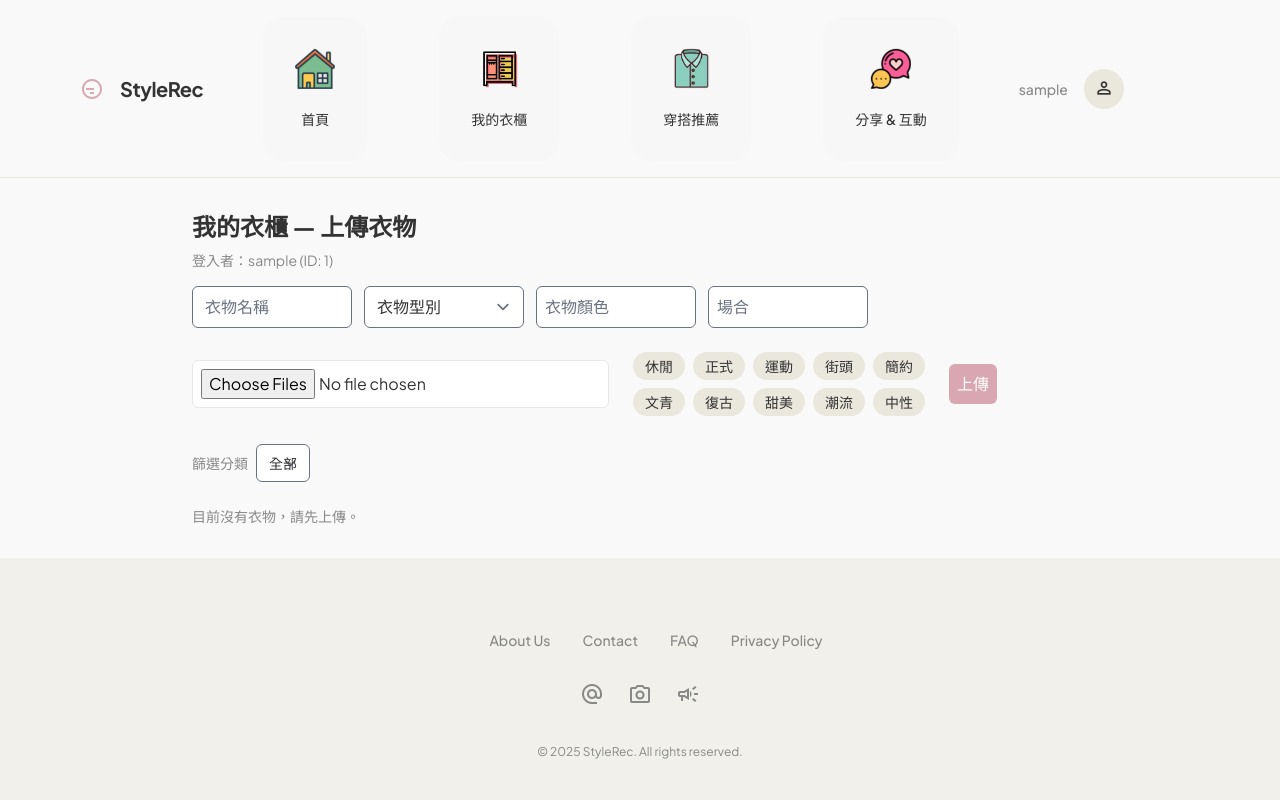
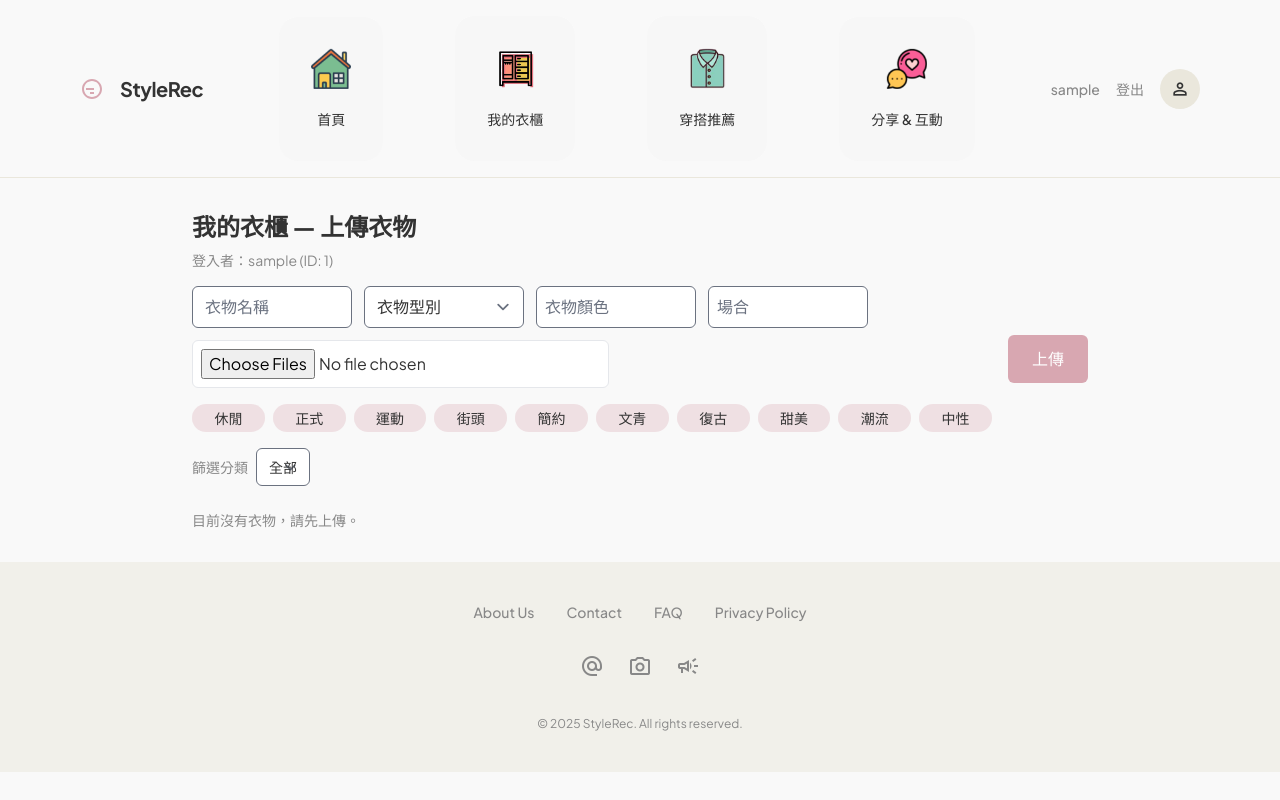
Before and after one commit to memory9802/AI-project, a Flask app: page /wardrobe/wardrobe in a window 1280 px wide. Run offline with Flask 3, Linux system fonts and the light colour scheme; the visitor is signed in with stand-in values (Sample User, id 1); data that the repository does not hold is empty; some libraries are stand-ins or nearby versions.

Commit message:
統整登入功能

```diff
--- a/app/templates/share.html
+++ b/app/templates/share.html
@@ -216,6 +216,9 @@
           </div>
           <div class="flex items-center gap-4">
             <span id="user-display" class="hidden text-sm font-medium text-subtle-light dark:text-subtle-dark"></span>
+            <a href="{{ url_for('home.clear_user_session') }}" class="text-sm font-medium text-subtle-light dark:text-subtle-dark hover:text-red-500 transition-colors" title="登出">
+              登出
+            </a>
             <button
               class="flex max-w-[480px] cursor-pointer items-center justify-center overflow-hidden rounded-full h-10 w-10 bg-secondary-light dark:bg-secondary-dark hover:bg-primary/20 dark:hover:bg-primary/30 transition-colors"
               onclick="window.location.href='{{ url_for('login.login') }}'"
--- a/app/templates/wardrobe.html
+++ b/app/templates/wardrobe.html
@@ -54,13 +54,30 @@
   <script>
     (async () => {
       try {
-        const res = await fetch('/login/status', { credentials: 'same-origin' });
+        const res = await fetch('/login/status', {
+          method: 'GET',
+          credentials: 'same-origin',
+          headers: {
+            'Accept': 'application/json'
+          }
+        });
+
+        if (!res.ok) {
+          console.error('Status check failed:', res.status);
+          const nextUrl = encodeURIComponent(window.location.pathname + window.location.search);
+          window.location.replace(`/login/?next=${nextUrl}`);
+          return;
+        }
+
         const data = await res.json();
+        console.log('Login status:', data);
+
         if (!data.authenticated) {
           const nextUrl = encodeURIComponent(window.location.pathname + window.location.search);
           window.location.replace(`/login/?next=${nextUrl}`);
           return;
         }
+
         window.currentUser = data.user;
         sessionStorage.setItem('current_user', JSON.stringify(data.user));
         document.body.dataset.userId = data.user?.id || '';
@@ -75,6 +92,7 @@
           recommendationLink.href = `${recommendationLink.dataset.base}?user_id=${data.user.id}&username=${encodeURIComponent(data.user.username || '')}`;
         }
       } catch (error) {
+        console.error('Error checking login status:', error);
         const nextUrl = encodeURIComponent(window.location.pathname + window.location.search);
         window.location.replace(`/login/?next=${nextUrl}`);
       }
@@ -133,12 +151,15 @@
             </li>
           </div>
           <div class="flex items-center gap-4">
-            <a href="{{ url_for('home.clear_user_session') }}"><span id="user-display" class="hidden text-sm font-medium text-subtle-light dark:text-subtle-dark"></span></a>
-            <button
+            <span id="user-display" class="hidden text-sm font-medium text-subtle-light dark:text-subtle-dark"></span>
+            <a href="{{ url_for('home.clear_user_session') }}" class="text-sm font-medium text-subtle-light dark:text-subtle-dark hover:text-red-500 transition-colors" title="登出">
+              登出
+            </a>
+            <a href="{{ url_for('login.login') }}"
               class="flex max-w-[480px] cursor-pointer items-center justify-center overflow-hidden rounded-full h-10 w-10 bg-secondary-light dark:bg-secondary-dark hover:bg-primary/20 dark:hover:bg-primary/30 transition-colors"
-              ><a href="{{ url_for('login.login') }}">
+              title="登入">
               <span class="material-symbols-outlined text-xl">person</span>
-            </button>
+            </a>
             <button class="md:hidden flex items-center justify-center h-10 w-10">
               <span class="material-symbols-outlined text-2xl">menu</span>
             </button>
@@ -153,6 +174,10 @@
             </p>
 
             <form id="uploadForm" class="flex flex-col gap-4" onsubmit="return false;" enctype="multipart/form-data">
+              <div class="grid grid-cols-[1fr_auto] gap-4">
+                <!-- 左側：輸入欄位和風格按鈕 -->
+                <div class="flex flex-col gap-4">
+                  <!-- 上方：基本資料輸入欄位 -->
                   <div class="flex flex-wrap gap-3 items-center">
                     <input id="itemName" type="text" placeholder="衣物名稱"
                       class="px-3 py-2 border rounded-md w-40 bg-white dark:bg-secondary-dark/80" />
@@ -169,40 +194,48 @@
                       class="px-2 py-2 border rounded-md w-40 bg-white dark:bg-secondary-dark/80" />
                     <input id="itemImage" type="file" accept="image/*" multiple
                       class="px-2 py-2 border rounded-md bg-white dark:bg-secondary-dark/80" />
-                <div class="grid grid-cols-2 sm:grid-cols-3 md:grid-cols-5 gap-2 p-3">
+                  </div>
+
+                  <!-- 下方：風格標籤按鈕 (10個一行) -->
+                  <div class="grid grid-cols-10 gap-2">
                     <button type="button"
-                    class="style-tag-btn px-3 py-1 rounded-full text-sm bg-secondary-light dark:bg-secondary-dark hover:bg-primary/20 transition-colors"
+                      class="style-tag-btn px-3 py-1 rounded-full text-sm bg-primary/30 dark:bg-primary/40 text-text-light dark:text-text-dark hover:bg-primary/50 transition-colors"
                       data-style="休閒">休閒</button>
                     <button type="button"
-                    class="style-tag-btn px-3 py-1 rounded-full text-sm bg-secondary-light dark:bg-secondary-dark hover:bg-primary/20 transition-colors"
+                      class="style-tag-btn px-3 py-1 rounded-full text-sm bg-primary/30 dark:bg-primary/40 text-text-light dark:text-text-dark hover:bg-primary/50 transition-colors"
                       data-style="正式">正式</button>
                     <button type="button"
-                    class="style-tag-btn px-3 py-1 rounded-full text-sm bg-secondary-light dark:bg-secondary-dark hover:bg-primary/20 transition-colors"
+                      class="style-tag-btn px-3 py-1 rounded-full text-sm bg-primary/30 dark:bg-primary/40 text-text-light dark:text-text-dark hover:bg-primary/50 transition-colors"
                       data-style="運動">運動</button>
                     <button type="button"
-                    class="style-tag-btn px-3 py-1 rounded-full text-sm bg-secondary-light dark:bg-secondary-dark hover:bg-primary/20 transition-colors"
+                      class="style-tag-btn px-3 py-1 rounded-full text-sm bg-primary/30 dark:bg-primary/40 text-text-light dark:text-text-dark hover:bg-primary/50 transition-colors"
                       data-style="街頭">街頭</button>
                     <button type="button"
-                    class="style-tag-btn px-3 py-1 rounded-full text-sm bg-secondary-light dark:bg-secondary-dark hover:bg-primary/20 transition-colors"
+                      class="style-tag-btn px-3 py-1 rounded-full text-sm bg-primary/30 dark:bg-primary/40 text-text-light dark:text-text-dark hover:bg-primary/50 transition-colors"
                       data-style="簡約">簡約</button>
                     <button type="button"
-                    class="style-tag-btn px-3 py-1 rounded-full text-sm bg-secondary-light dark:bg-secondary-dark hover:bg-primary/20 transition-colors"
+                      class="style-tag-btn px-3 py-1 rounded-full text-sm bg-primary/30 dark:bg-primary/40 text-text-light dark:text-text-dark hover:bg-primary/50 transition-colors"
                       data-style="文青">文青</button>
                     <button type="button"
-                    class="style-tag-btn px-3 py-1 rounded-full text-sm bg-secondary-light dark:bg-secondary-dark hover:bg-primary/20 transition-colors"
+                      class="style-tag-btn px-3 py-1 rounded-full text-sm bg-primary/30 dark:bg-primary/40 text-text-light dark:text-text-dark hover:bg-primary/50 transition-colors"
                       data-style="復古">復古</button>
                     <button type="button"
-                    class="style-tag-btn px-3 py-1 rounded-full text-sm bg-secondary-light dark:bg-secondary-dark hover:bg-primary/20 transition-colors"
+                      class="style-tag-btn px-3 py-1 rounded-full text-sm bg-primary/30 dark:bg-primary/40 text-text-light dark:text-text-dark hover:bg-primary/50 transition-colors"
                       data-style="甜美">甜美</button>
                     <button type="button"
-                    class="style-tag-btn px-3 py-1 rounded-full text-sm bg-secondary-light dark:bg-secondary-dark hover:bg-primary/20 transition-colors"
+                      class="style-tag-btn px-3 py-1 rounded-full text-sm bg-primary/30 dark:bg-primary/40 text-text-light dark:text-text-dark hover:bg-primary/50 transition-colors"
                       data-style="潮流">潮流</button>
                     <button type="button"
-                    class="style-tag-btn px-3 py-1 rounded-full text-sm bg-secondary-light dark:bg-secondary-dark hover:bg-primary/20 transition-colors"
+                      class="style-tag-btn px-3 py-1 rounded-full text-sm bg-primary/30 dark:bg-primary/40 text-text-light dark:text-text-dark hover:bg-primary/50 transition-colors"
                       data-style="中性">中性</button>
                   </div>
+                </div>
+
+                <!-- 右側：上傳按鈕 (垂直置中) -->
+                <div class="flex items-center justify-center">
                   <button id="addBtn" type="button"
-                  class="px-2 py-2 bg-primary text-white rounded-md hover:opacity-90">上傳</button>
+                    class="px-6 py-3 bg-primary text-white rounded-md hover:opacity-90 whitespace-nowrap">上傳</button>
+                </div>
               </div>
             </form>
 
@@ -291,6 +324,19 @@
                 }
               }
 
+              // 統一的 API 請求處理函數，自動處理 401 未登入狀態
+              async function handleApiResponse(res) {
+                if (res.status === 401) {
+                  const data = await res.json().catch(() => ({}));
+                  const nextUrl = encodeURIComponent(window.location.pathname + window.location.search);
+                  const redirectUrl = data.redirect || `/login/?next=${nextUrl}`;
+                  console.warn('未登入，重定向到:', redirectUrl);
+                  window.location.replace(redirectUrl);
+                  return null;
+                }
+                return res;
+              }
+
               async function ensureLogin() {
                 if (state.user) return state.user;
                 if (document.body.dataset.userId) {
@@ -357,7 +403,11 @@
                   });
 
                   card.append(img, title, meta, tags);
-                  card.addEventListener('click', () => toggleSelect(item.id, card));
+                  card.addEventListener('click', (e) => {
+                    e.preventDefault();
+                    e.stopPropagation();
+                    toggleSelect(item.id, card);
+                  });
                   el.gallery.appendChild(card);
                 });
                 updateDeleteButton();
@@ -368,8 +418,11 @@
                 if (!user) return;
                 try {
                   const res = await fetch('/wardrobe/items', { credentials: 'same-origin' });
+                  const handled = await handleApiResponse(res);
+                  if (!handled) return; // 已重定向
+
                   const data = await res.json();
-                  if (!res.ok || !data.success) {
+                  if (!data.success) {
                     throw new Error(data.message || '無法取得衣物資料');
                   }
                   state.items = data.items || [];
@@ -429,8 +482,11 @@
                     credentials: 'same-origin',
                     body: formData,
                   });
+                  const handled = await handleApiResponse(res);
+                  if (!handled) return; // 已重定向
+
                   const data = await res.json();
-                  if (!res.ok || !data.success) {
+                  if (!data.success) {
                     throw new Error(data.message || '上傳失敗');
                   }
                   await loadItems();
@@ -479,8 +535,11 @@
                     credentials: 'same-origin',
                     body: JSON.stringify({ ids: Array.from(state.selectedIds) }),
                   });
+                  const handled = await handleApiResponse(res);
+                  if (!handled) return; // 已重定向
+
                   const data = await res.json();
-                  if (!res.ok || !data.success) {
+                  if (!data.success) {
                     throw new Error(data.message || '刪除失敗');
                   }
                   const deletedSet = new Set(data.deleted_ids || []);
@@ -498,10 +557,12 @@
                   if (!style) return;
                   if (state.selectedStyles.has(style)) {
                     state.selectedStyles.delete(style);
-                    btn.classList.remove('bg-primary', 'text-white', 'border-primary');
+                    btn.classList.remove('bg-primary', 'text-white', 'border-primary', 'ring-2', 'ring-primary');
+                    btn.classList.add('bg-primary/30', 'dark:bg-primary/40', 'text-text-light', 'dark:text-text-dark');
                   } else {
                     state.selectedStyles.add(style);
-                    btn.classList.add('bg-primary', 'text-white', 'border-primary');
+                    btn.classList.remove('bg-primary/30', 'dark:bg-primary/40', 'text-text-light', 'dark:text-text-dark');
+                    btn.classList.add('bg-primary', 'text-white', 'border-primary', 'ring-2', 'ring-primary');
                   }
                 });
               });
@@ -519,6 +580,13 @@
               }
 
               (async function init() {
+                // 全局防護：阻止所有表單的預設提交行為
+                document.addEventListener('submit', (e) => {
+                  e.preventDefault();
+                  console.log('Form submission prevented');
+                  return false;
+                }, true);
+
                 if (window.currentUser) {
                   setUserContext(window.currentUser);
                 } else if (document.body.dataset.userId) {
```
Also changed, not shown: app/templates/home.html (+7 -4 lines), app/templates/recommendation.html (+58 -7 lines). Lines whose indentation alone changed are shown as unchanged.
